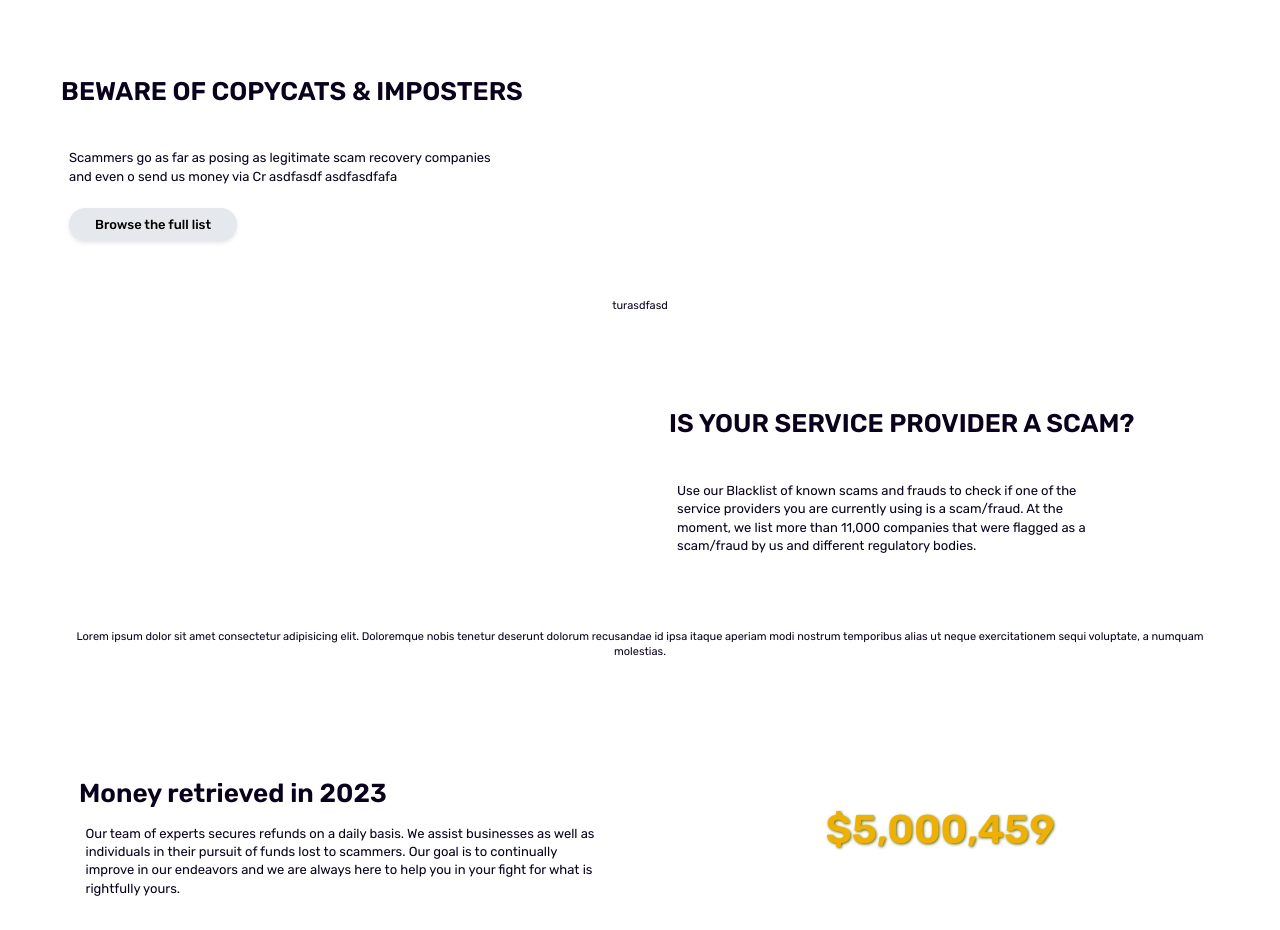
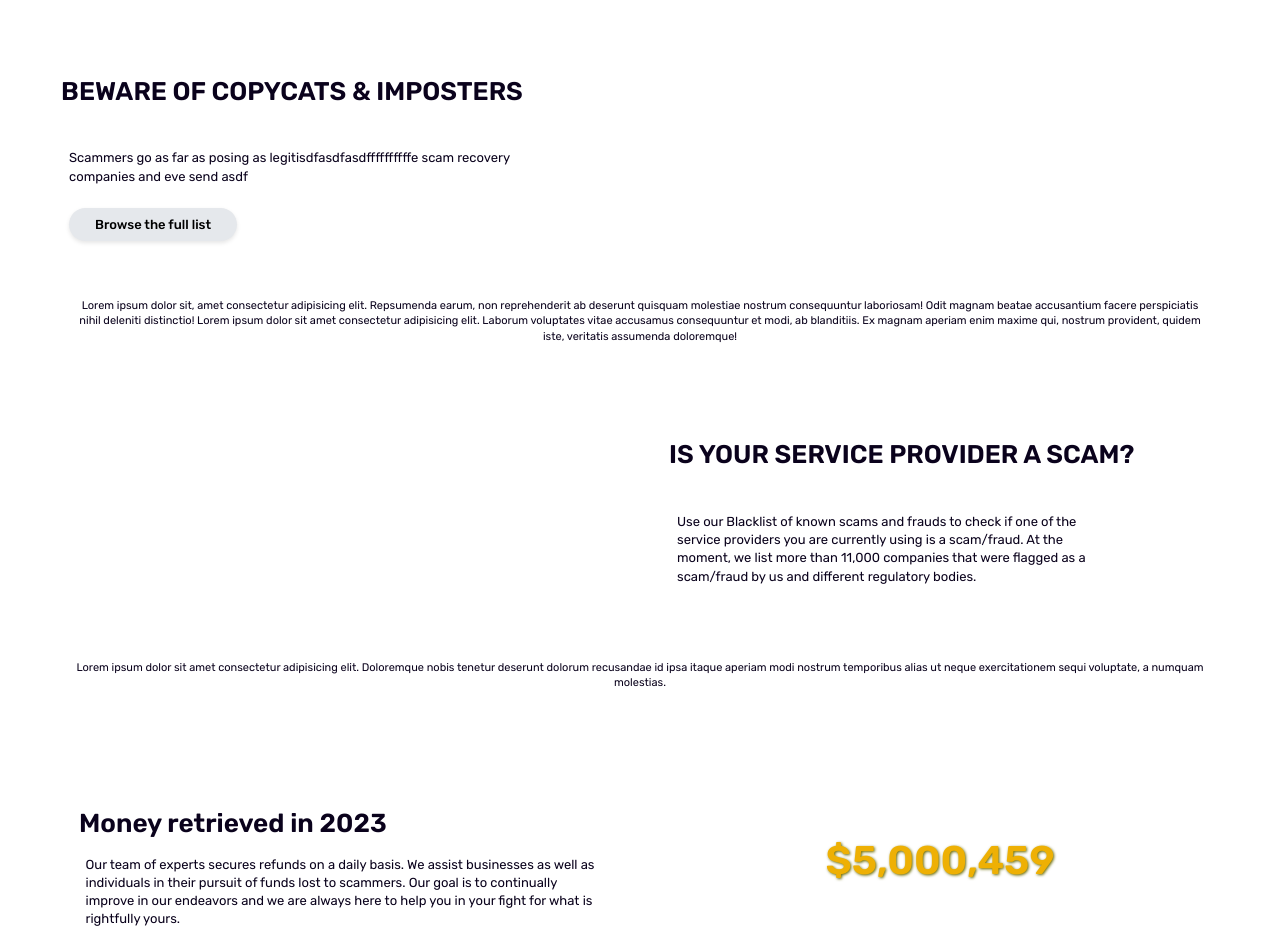
Before and after one commit to avion00/NepalCodeNest, a plain HTML site: page index.html in a window 1280 px wide. Shown: the part 2662-3592 px from the top of the page. Drawn offline with Linux system fonts and the light colour scheme.

Commit message:
asdf
asdfasdf

```diff
--- a/index.html
+++ b/index.html
@@ -370,10 +370,9 @@
             <div class="content">
               <div class="title">Beware of copycats & imposters</div>
               <p class="para">
-                Scammers go as far as posing as legitimate scam recovery
-                companies and even o send us money via Cr
-                asdfasdf
-                asdfasdfafa
+                Scammers go as far as posing as legitisdfasdfasdffffffffffe scam recovery
+                companies and eve send
+                asdf
               </p>
               <button type="submit" class="btn">Browse the full list</button>
             </div>
@@ -382,7 +381,8 @@
             </div>
           </div>
 
-          <div class="hero_tree">turasdfasd
+          <div class="hero_tree">Lorem ipsum dolor sit, amet consectetur adipisicing elit. Repsumenda earum, non reprehenderit ab deserunt quisquam molestiae nostrum consequuntur laboriosam! Odit magnam beatae accusantium facere perspiciatis nihil deleniti distinctio!
+            Lorem ipsum dolor sit amet consectetur adipisicing elit. Laborum voluptates vitae accusamus consequuntur et modi, ab blanditiis. Ex magnam aperiam enim maxime qui, nostrum provident, quidem iste, veritatis assumenda doloremque!
           </div>
         </div>
       </div>
```
